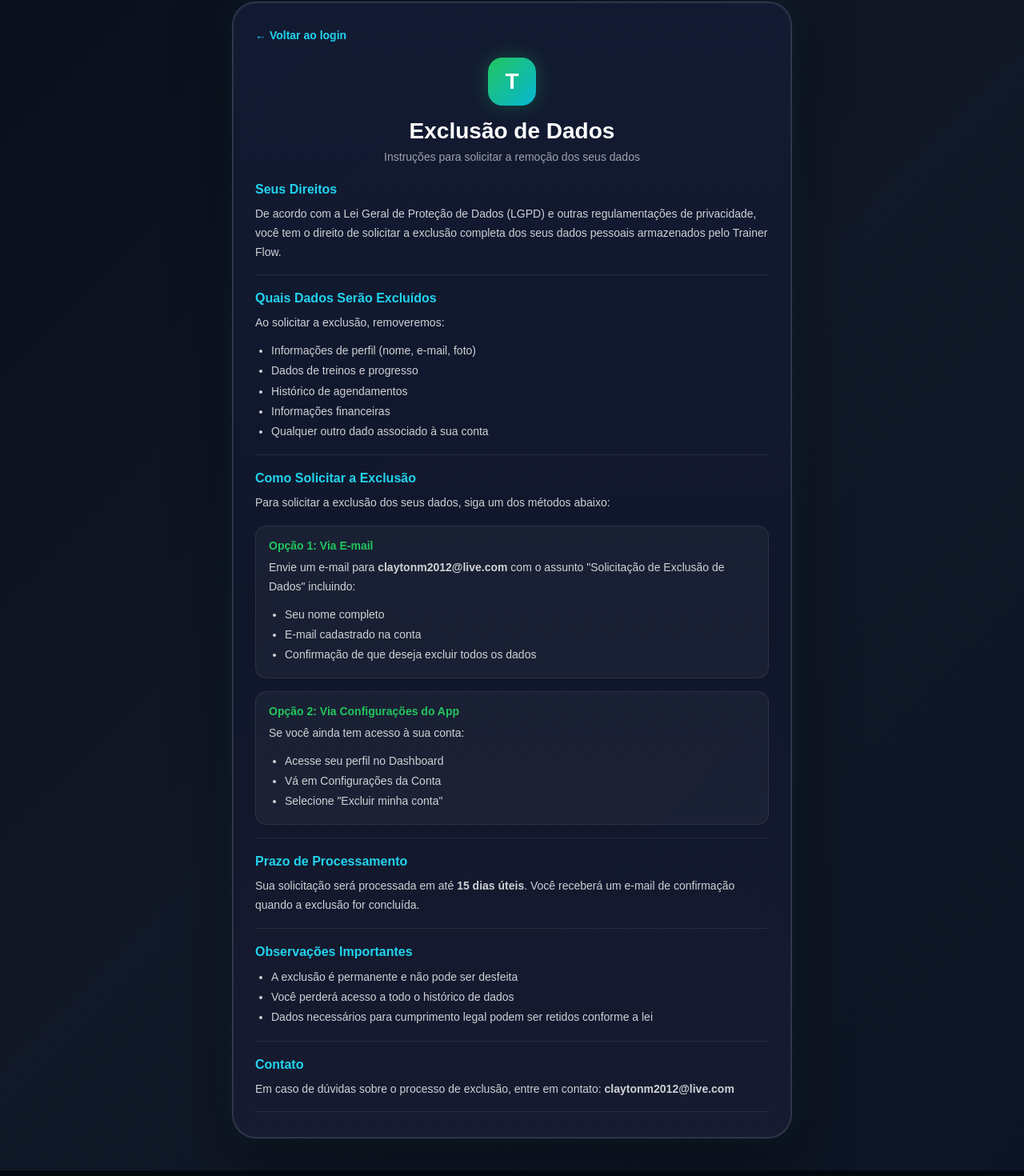
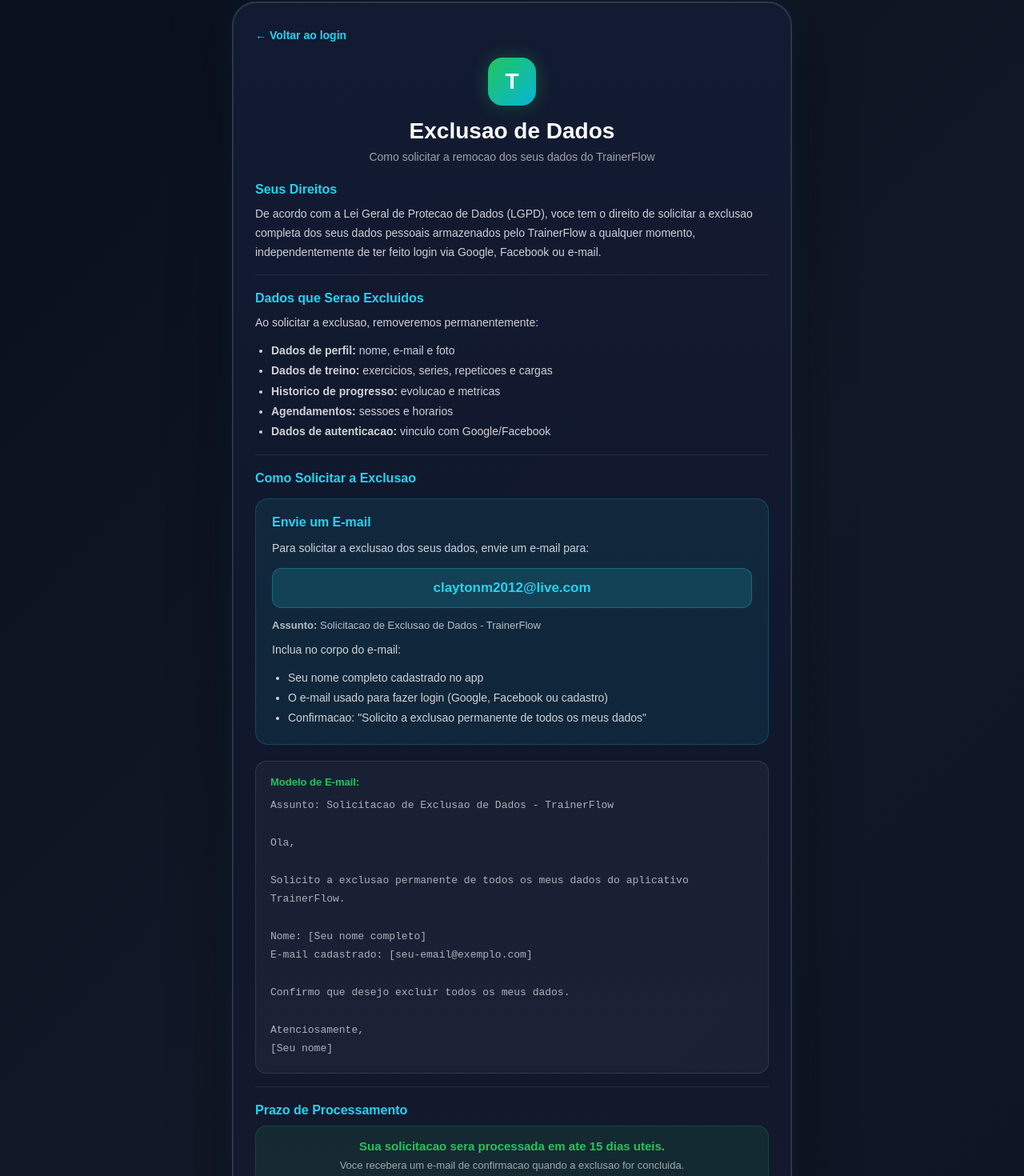
Before and after one commit to claytonm2012-dev/trainerFlow, a Next.js app: page /data-deletion in a window 1280 px wide. Shown: the part 38-1508 px from the top of the page at 80% size. Built offline with nearby package versions, Linux system fonts and the light colour scheme.

Commit message:
docs: update privacy and data deletion pages with specific content
Enhance privacy policy with Google/Facebook login details and data
collection clarification; update data deletion page with clear
instructions and contact info.

```diff
--- a/app/data-deletion/page.tsx
+++ b/app/data-deletion/page.tsx
@@ -16,86 +16,98 @@ export default function DataDeletionPage() {
           <div style={logoBadge}>T</div>
         </div>
 
-        <h1 style={title}>Exclusão de Dados</h1>
-        <p style={subtitle}>Instruções para solicitar a remoção dos seus dados</p>
+        <h1 style={title}>Exclusao de Dados</h1>
+        <p style={subtitle}>Como solicitar a remocao dos seus dados do TrainerFlow</p>
 
         <div style={content}>
           <section style={section}>
             <h2 style={sectionTitle}>Seus Direitos</h2>
             <p style={text}>
-              De acordo com a Lei Geral de Proteção de Dados (LGPD) e outras regulamentações
-              de privacidade, você tem o direito de solicitar a exclusão completa dos seus
-              dados pessoais armazenados pelo Trainer Flow.
+              De acordo com a Lei Geral de Protecao de Dados (LGPD), voce tem o direito de
+              solicitar a exclusao completa dos seus dados pessoais armazenados pelo
+              TrainerFlow a qualquer momento, independentemente de ter feito login via
+              Google, Facebook ou e-mail.
             </p>
           </section>
 
           <section style={section}>
-            <h2 style={sectionTitle}>Quais Dados Serão Excluídos</h2>
-            <p style={text}>Ao solicitar a exclusão, removeremos:</p>
+            <h2 style={sectionTitle}>Dados que Serao Excluidos</h2>
+            <p style={text}>Ao solicitar a exclusao, removeremos permanentemente:</p>
             <ul style={list}>
-              <li>Informações de perfil (nome, e-mail, foto)</li>
-              <li>Dados de treinos e progresso</li>
-              <li>Histórico de agendamentos</li>
-              <li>Informações financeiras</li>
-              <li>Qualquer outro dado associado à sua conta</li>
+              <li><strong>Dados de perfil:</strong> nome, e-mail e foto</li>
+              <li><strong>Dados de treino:</strong> exercicios, series, repeticoes e cargas</li>
+              <li><strong>Historico de progresso:</strong> evolucao e metricas</li>
+              <li><strong>Agendamentos:</strong> sessoes e horarios</li>
+              <li><strong>Dados de autenticacao:</strong> vinculo com Google/Facebook</li>
             </ul>
           </section>
 
           <section style={section}>
-            <h2 style={sectionTitle}>Como Solicitar a Exclusão</h2>
-            <p style={text}>
-              Para solicitar a exclusão dos seus dados, siga um dos métodos abaixo:
-            </p>
+            <h2 style={sectionTitle}>Como Solicitar a Exclusao</h2>
 
-            <div style={methodBox}>
-              <h3 style={methodTitle}>Opção 1: Via E-mail</h3>
+            <div style={methodBoxPrimary}>
+              <h3 style={methodTitlePrimary}>Envie um E-mail</h3>
               <p style={text}>
-                Envie um e-mail para <strong>claytonm2012@live.com</strong> com o assunto
-                &quot;Solicitação de Exclusão de Dados&quot; incluindo:
+                Para solicitar a exclusao dos seus dados, envie um e-mail para:
               </p>
+              <p style={emailHighlight}>claytonm2012@live.com</p>
+
+              <p style={textSmall}>
+                <strong>Assunto:</strong> Solicitacao de Exclusao de Dados - TrainerFlow
+              </p>
+
+              <p style={text}>Inclua no corpo do e-mail:</p>
               <ul style={list}>
-                <li>Seu nome completo</li>
-                <li>E-mail cadastrado na conta</li>
-                <li>Confirmação de que deseja excluir todos os dados</li>
+                <li>Seu nome completo cadastrado no app</li>
+                <li>O e-mail usado para fazer login (Google, Facebook ou cadastro)</li>
+                <li>Confirmacao: &quot;Solicito a exclusao permanente de todos os meus dados&quot;</li>
               </ul>
             </div>
 
-            <div style={methodBox}>
-              <h3 style={methodTitle}>Opção 2: Via Configurações do App</h3>
-              <p style={text}>
-                Se você ainda tem acesso à sua conta:
+            <div style={templateBox}>
+              <h4 style={templateTitle}>Modelo de E-mail:</h4>
+              <p style={templateText}>
+                Assunto: Solicitacao de Exclusao de Dados - TrainerFlow<br/><br/>
+                Ola,<br/><br/>
+                Solicito a exclusao permanente de todos os meus dados do aplicativo TrainerFlow.<br/><br/>
+                Nome: [Seu nome completo]<br/>
+                E-mail cadastrado: [seu-email@exemplo.com]<br/><br/>
+                Confirmo que desejo excluir todos os meus dados.<br/><br/>
+                Atenciosamente,<br/>
+                [Seu nome]
               </p>
-              <ul style={list}>
-                <li>Acesse seu perfil no Dashboard</li>
-                <li>Vá em Configurações da Conta</li>
-                <li>Selecione &quot;Excluir minha conta&quot;</li>
-              </ul>
             </div>
           </section>
 
           <section style={section}>
             <h2 style={sectionTitle}>Prazo de Processamento</h2>
-            <p style={text}>
-              Sua solicitação será processada em até <strong>15 dias úteis</strong>.
-              Você receberá um e-mail de confirmação quando a exclusão for concluída.
-            </p>
+            <div style={infoBox}>
+              <p style={infoText}>
+                Sua solicitacao sera processada em ate <strong>15 dias uteis</strong>.
+              </p>
+              <p style={infoTextSmall}>
+                Voce recebera um e-mail de confirmacao quando a exclusao for concluida.
+              </p>
+            </div>
           </section>
 
           <section style={section}>
-            <h2 style={sectionTitle}>Observações Importantes</h2>
-            <ul style={list}>
-              <li>A exclusão é permanente e não pode ser desfeita</li>
-              <li>Você perderá acesso a todo o histórico de dados</li>
-              <li>Dados necessários para cumprimento legal podem ser retidos conforme a lei</li>
+            <h2 style={sectionTitle}>Observacoes Importantes</h2>
+            <ul style={listWarning}>
+              <li>A exclusao e <strong>permanente</strong> e nao pode ser desfeita</li>
+              <li>Voce perdera acesso a todo o historico de treinos e progresso</li>
+              <li>Se voce fez login com Google ou Facebook, apenas os dados do TrainerFlow serao removidos (nao afeta sua conta Google/Facebook)</li>
+              <li>Dados necessarios para cumprimento legal podem ser retidos conforme a lei</li>
             </ul>
           </section>
 
           <section style={section}>
-            <h2 style={sectionTitle}>Contato</h2>
+            <h2 style={sectionTitle}>Duvidas?</h2>
             <p style={text}>
-              Em caso de dúvidas sobre o processo de exclusão, entre em contato:
-              <strong> claytonm2012@live.com</strong>
+              Se tiver alguma duvida sobre o processo de exclusao ou precisar de ajuda,
+              entre em contato pelo mesmo e-mail:
             </p>
+            <p style={emailFinal}>claytonm2012@live.com</p>
           </section>
         </div>
       </div>
@@ -213,17 +225,100 @@ const list: React.CSSProperties = {
   lineHeight: 1.8,
 };
 
-const methodBox: React.CSSProperties = {
+const methodBoxPrimary: React.CSSProperties = {
   marginTop: "16px",
-  padding: "16px",
+  padding: "20px",
+  borderRadius: "16px",
+  background: "rgba(34,211,238,0.08)",
+  border: "1px solid rgba(34,211,238,0.20)",
+};
+
+const methodTitlePrimary: React.CSSProperties = {
+  margin: "0 0 12px 0",
+  color: "#22d3ee",
+  fontSize: "16px",
+  fontWeight: 700,
+};
+
+const emailHighlight: React.CSSProperties = {
+  margin: "12px 0",
+  padding: "14px 18px",
+  borderRadius: "12px",
+  background: "rgba(34,211,238,0.15)",
+  border: "1px solid rgba(34,211,238,0.30)",
+  color: "#22d3ee",
+  fontSize: "17px",
+  fontWeight: 800,
+  textAlign: "center",
+};
+
+const textSmall: React.CSSProperties = {
+  margin: "12px 0 8px 0",
+  color: "rgba(255,255,255,0.70)",
+  fontSize: "13px",
+  lineHeight: 1.6,
+};
+
+const templateBox: React.CSSProperties = {
+  marginTop: "20px",
+  padding: "18px",
   borderRadius: "14px",
   background: "rgba(255,255,255,0.04)",
-  border: "1px solid rgba(255,255,255,0.08)",
+  border: "1px solid rgba(255,255,255,0.10)",
 };
 
-const methodTitle: React.CSSProperties = {
-  margin: "0 0 8px 0",
+const templateTitle: React.CSSProperties = {
+  margin: "0 0 10px 0",
   color: "#22c55e",
-  fontSize: "14px",
+  fontSize: "13px",
   fontWeight: 700,
 };
+
+const templateText: React.CSSProperties = {
+  margin: 0,
+  color: "rgba(255,255,255,0.65)",
+  fontSize: "13px",
+  lineHeight: 1.8,
+  fontFamily: "monospace",
+};
+
+const infoBox: React.CSSProperties = {
+  padding: "16px 18px",
+  borderRadius: "14px",
+  background: "rgba(34,197,94,0.10)",
+  border: "1px solid rgba(34,197,94,0.20)",
+  textAlign: "center",
+};
+
+const infoText: React.CSSProperties = {
+  margin: 0,
+  color: "#22c55e",
+  fontSize: "15px",
+  fontWeight: 600,
+};
+
+const infoTextSmall: React.CSSProperties = {
+  margin: "8px 0 0 0",
+  color: "rgba(255,255,255,0.60)",
+  fontSize: "13px",
+};
+
+const listWarning: React.CSSProperties = {
+  margin: "10px 0 0 0",
+  paddingLeft: "20px",
+  color: "rgba(255,255,255,0.75)",
+  fontSize: "14px",
+  lineHeight: 2,
+};
+
+const emailFinal: React.CSSProperties = {
+  marginTop: "12px",
+  padding: "12px 16px",
+  borderRadius: "10px",
+  background: "rgba(255,255,255,0.06)",
+  border: "1px solid rgba(255,255,255,0.12)",
+  color: "#22d3ee",
+  fontSize: "15px",
+  fontWeight: 700,
+  textAlign: "center",
+};
```
Also changed, not shown: app/privacy/page.tsx (+106 -37 lines).
